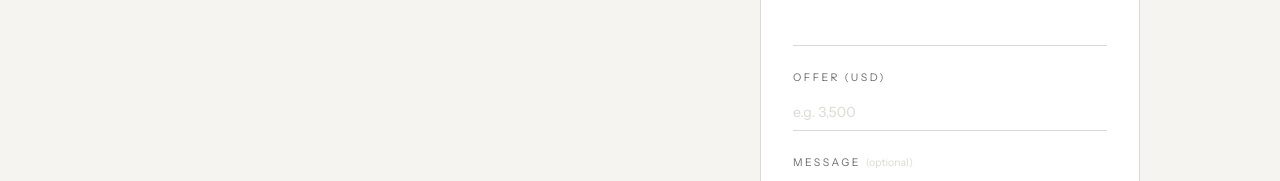
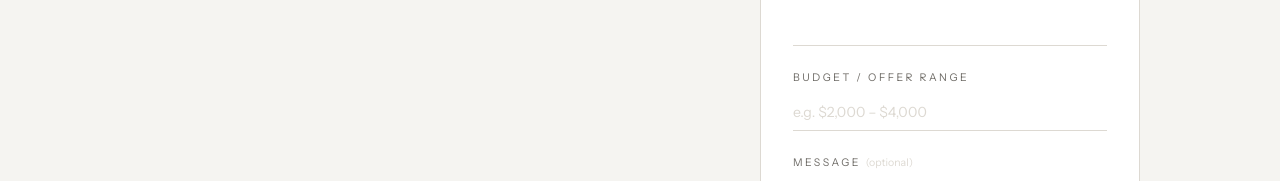
Before and after one commit to azambarda/praxitor2, a Next.js app: page /domains/addorn in a window 1280 px wide. Shown: the part 746-927 px from the top of the page. Built offline with nearby package versions, Linux system fonts and the light colour scheme.

Commit message:
Add files via upload

```diff
--- a/components/OfferForm.jsx
+++ b/components/OfferForm.jsx
@@ -11,7 +11,6 @@ export default function OfferForm({ domainName, domainTld }) {
       <input type="hidden" name="subject" value={`Acquisition offer: ${domainName}${domainTld}`} />
       <input type="hidden" name="domain" value={`${domainName}${domainTld}`} />
       <input type="hidden" name="redirect" value="https://praxitor.com/thank-you" />
-      {/* Honeypot anti-spam */}
       <input type="checkbox" name="botcheck" style={{ display: 'none' }} />
 
       <div className={styles.field}>
@@ -25,8 +24,8 @@ export default function OfferForm({ domainName, domainTld }) {
       </div>
 
       <div className={styles.field}>
-        <label className={styles.label} htmlFor="of-offer">Offer (USD)</label>
-        <input className={styles.input} type="text" id="of-offer" name="offer" placeholder="e.g. 3,500" />
+        <label className={styles.label} htmlFor="of-offer">Budget / Offer range</label>
+        <input className={styles.input} type="text" id="of-offer" name="offer" placeholder="e.g. $2,000 – $4,000" />
       </div>
 
       <div className={styles.field}>
```
